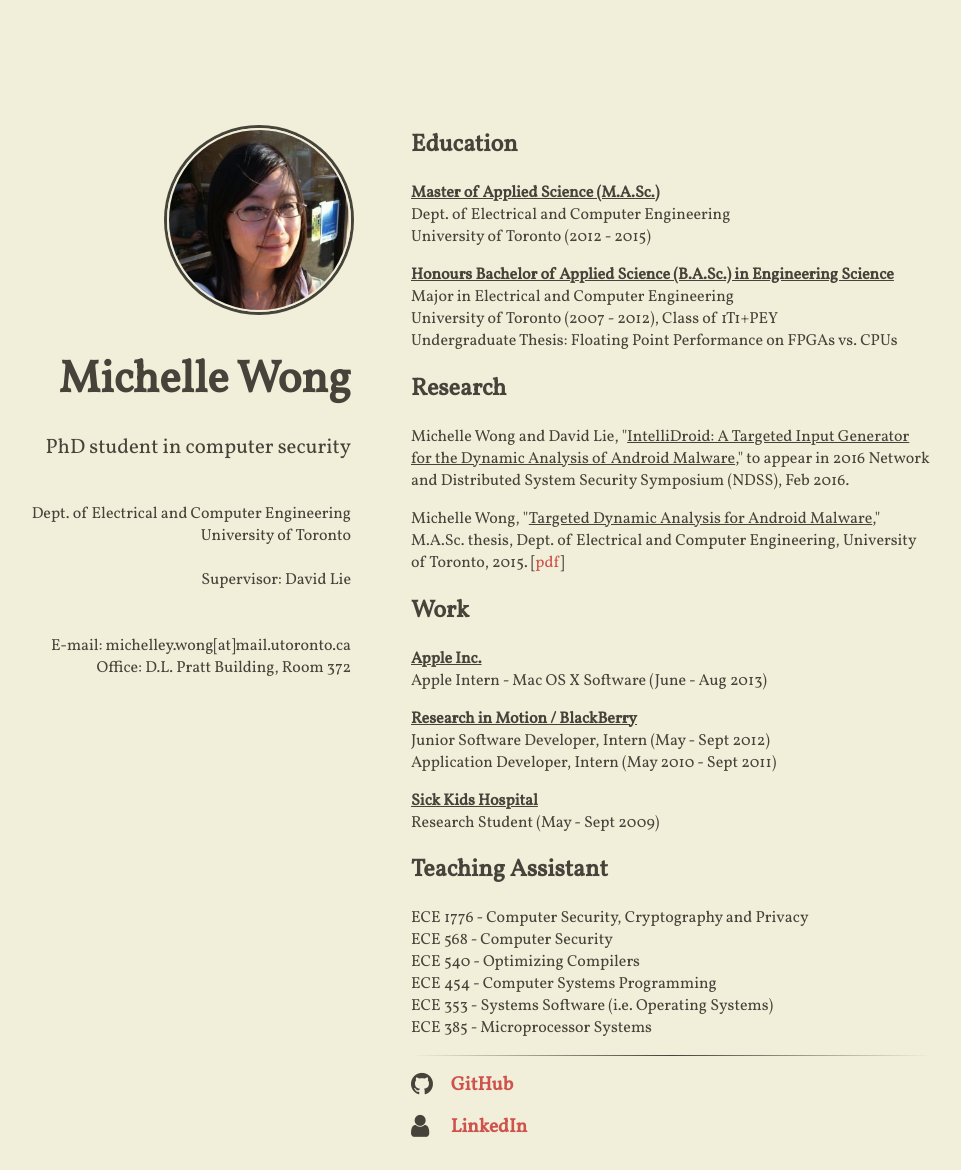
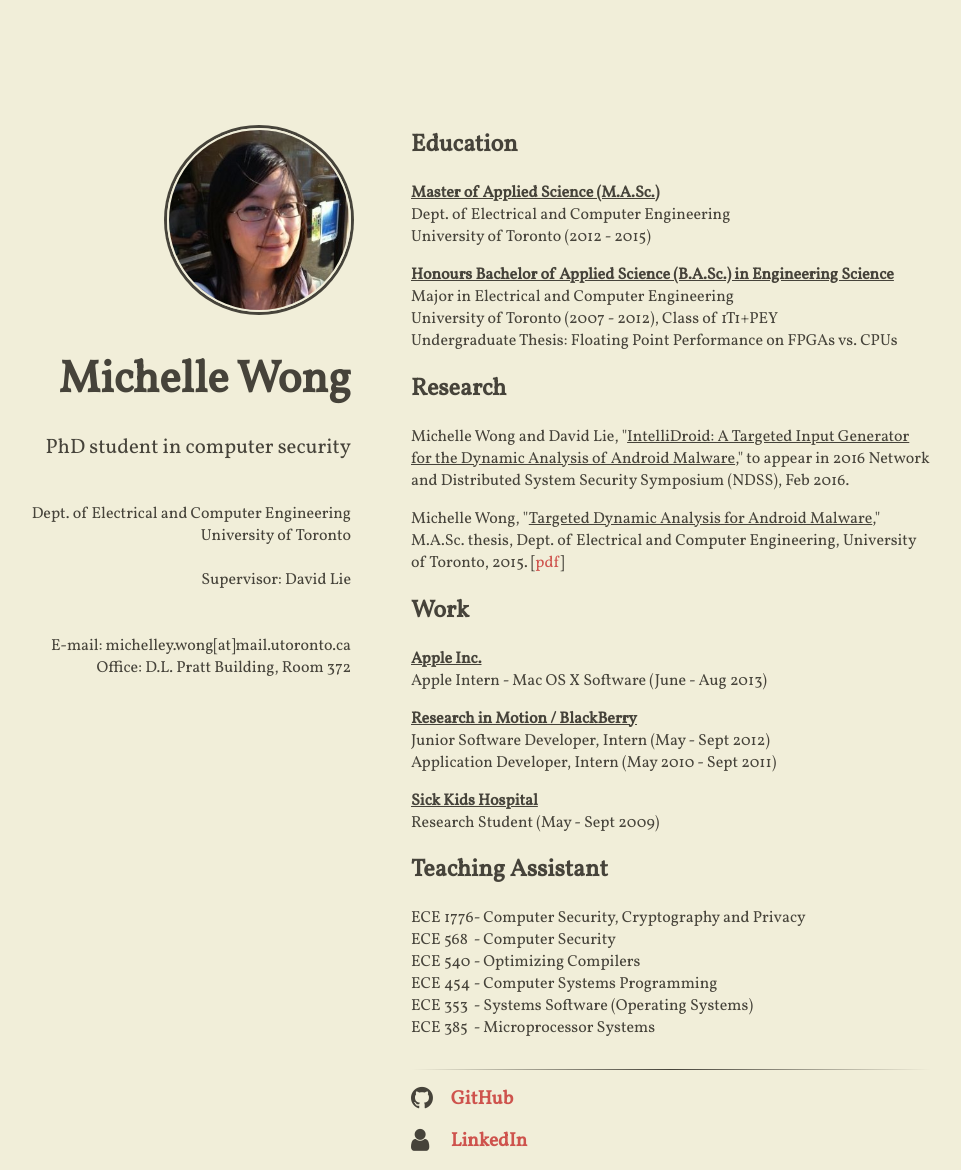
Before and after one commit to miwong/miwong.github.io, a Jekyll site: the page built from index.html, in a window 1280 px wide. Shown: the whole page, without its empty margins (189-1150 px from the left). Built offline with Jekyll 4.4.1, drawn with Linux system fonts in a browser that asks for light colours; nearby versions of some CDN libraries.

Commit message:
Change TA section to use table (for better alignment)

```diff
--- a/_includes/content.html
+++ b/_includes/content.html
@@ -35,14 +35,14 @@
 </p>
 
 <h2>Teaching Assistant</h2>
-<p>
-ECE 1776 - Computer Security, Cryptography and Privacy<br>
-ECE 568 - Computer Security<br>
-ECE 540 - Optimizing Compilers<br>
-ECE 454 - Computer Systems Programming<br>
-ECE 353 - Systems Software (i.e. Operating Systems)<br>
-ECE 385 - Microprocessor Systems<br>
-</p>
+<table border="0">
+    <tr><td>ECE 1776</td><td>- Computer Security, Cryptography and Privacy</td></tr>
+    <tr><td>ECE 568</td><td>- Computer Security</td></tr>
+    <tr><td>ECE 540</td><td>- Optimizing Compilers</td></tr>
+    <tr><td>ECE 454</td><td>- Computer Systems Programming</td></tr>
+    <tr><td>ECE 353</td><td>- Systems Software (Operating Systems)</td></tr>
+    <tr><td>ECE 385</td><td>- Microprocessor Systems</td></tr>
+</table><br>
 
 <hr />
 
```
